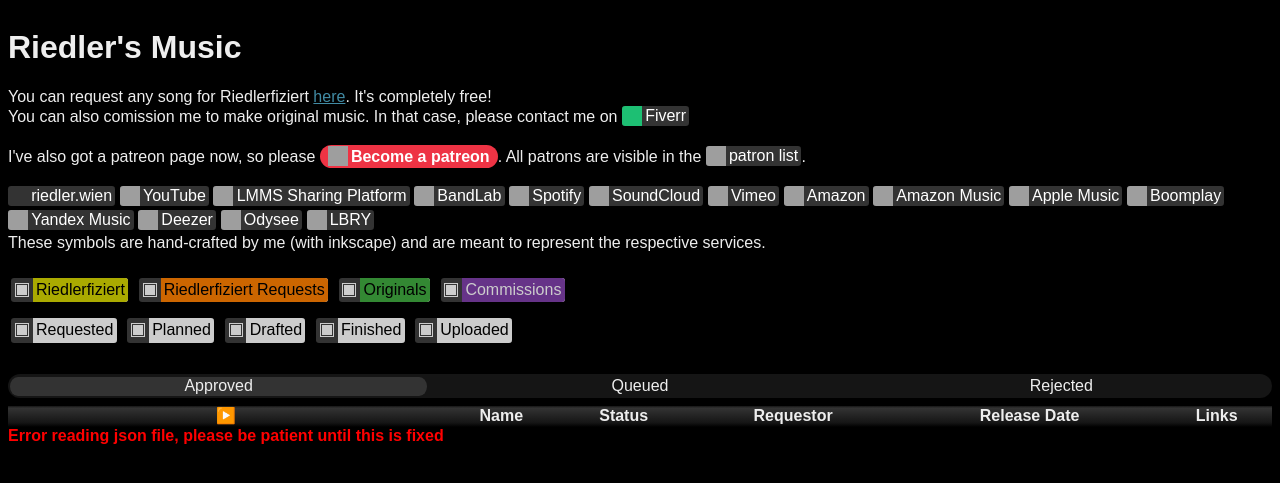
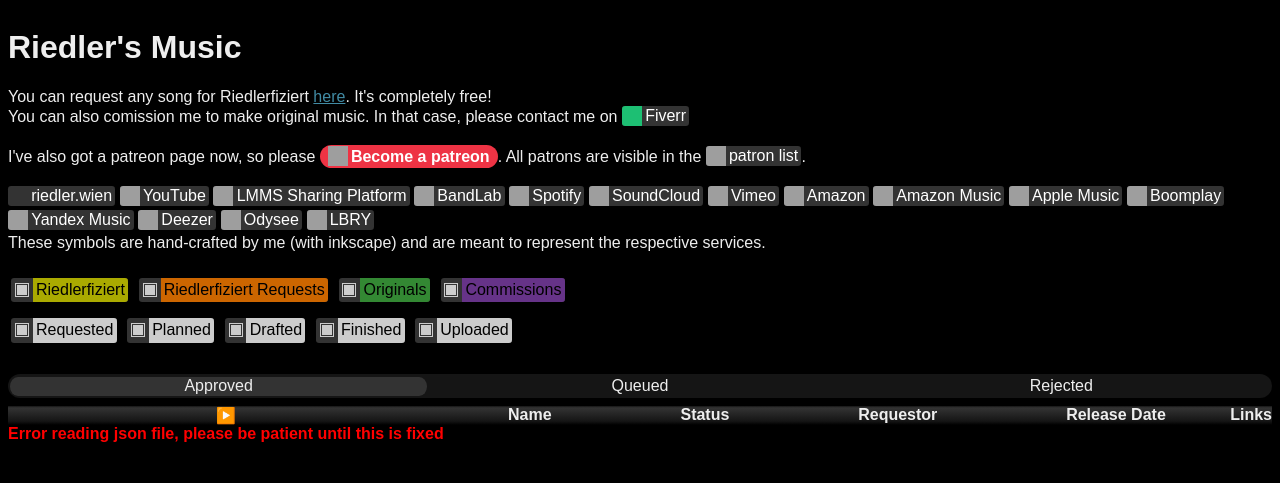
Before and after one commit to RiedleroD/riedler.wien-legacy, a PHP site: page / in a window 1280 px wide. Shown: the top 483 px of the page. Run offline with PHP 8.4, Linux system fonts and the light colour scheme; data that the repository does not hold is empty.

Commit message:
migrated from table to grid

```diff
--- a/index.php
+++ b/index.php
@@ -43,45 +35,54 @@
 				color:#EEE;
 				font-family:sans-serif;}
 			.maintable{
-				display:inline-table;
-				color:#000;}
-			.maintable>a:link,
-			.maintable>a:visited,
-			.maintable>a:link:hover,
-			.maintable>a:visited:hover,
-			.maintable>a{
-				display:table-row;
-				text-decoration:none;
-				color:#000;
-				position:relative;}
-			.maintable>a:first-child>div{
+				width:100%;
+				overflow:hidden;
+				display:inline-grid;}
+			.maintable.pub>span>a:nth-child(2n+1){
+				justify-content:center;}
+			.maintable:is(.queue,.rejected)>span>a:last-child{
+				justify-content:flex-end;}
+			.maintable.pub{
+				grid-template-columns:min-content auto auto auto auto min-content;}
+			.maintable:is(.queue,.reject){
+				grid-template-columns:auto auto;}
+			.maintable>div{
 				background:linear-gradient(to bottom,#151515 0%,#333 10%,#151515 80%,#000 100%);
 				color:#EEE;
-				border:none;}
-			.maintable>a>:nth-child(4){
-				border-right:none;}
-			.maintable>a[href]:not(:first-child):hover{
-				filter:brightness(1.2);
-				box-shadow:0 0 0.5em 0 #000;
-				z-index:1;}
-			.maintable>a[href]:not(:first-child):hover>*{
-				filter:brightness(0.9);}
-			.maintable>a>div{
-				display:table-cell;
-				padding:0 0 0.1em 0;
-				white-space:nowrap;}
-			.maintable.pub>a>div:first-child{
-				width:0;}
-			.maintable.pub>a>div:last-child{
-				vertical-align:middle;}
-			.maintable.pub>a:first-child>div{
+				border:none;
 				text-align:center;
 				font-weight:bold;}
-			.maintable.pub a>div>object{
+			.maintable>span{
+				display:contents;}
+			.maintable>span>a{
 				display:flex;
-				align-items:baseline;
+				padding:0 0 0.1em 0.1em;
+				background:inherit;
+				color:#000;
+				text-decoration:none;}
+			.maintable>span>a.ocomm{
+				color:#CCC;}
+			.maintable>span>:first-child{
+				margin-left:-0.5rem;
+				padding-left:0.7rem;
+				align-items:center;}
+			.maintable.pub>span:hover>a[href]:first-child{
+				filter:none;}
+			.maintable>span:hover>a[href]{
+				filter:brightness(1.2);
+				box-shadow:0.5em 0 0.5em 0 #000;
+				z-index:1;
+				color:#000;}
+			.maintable>span:hover>a[href]>*:not(audio){
+				filter:brightness(0.9);}
+			.maintable.pub>span>a:last-child{
+				align-self:stretch;}
+			.maintable>span>a>object{
+				display:flex;
+				align-items:center;
 				flex-direction:row-reverse;
-				justify-content:flex-start;}
+				justify-content:flex-start;
+				width:100%;}
 			a:link,
 			a:visited{
 				color:#418BA4;}
@@ -96,12 +97,13 @@
 				margin:0.5em 0.2em;
 				background-color:#333;
 				border-radius:0.2em;
-				overflow:hidden;
-				cursor:pointer;}
+				cursor:pointer;
+				overflow:hidden;}
 			input.filter+label>span{
 				padding:0.2em;
-				background-color:#CCC;
 				color:#000;}
+			input.filter+label>span:not(.r,.o,.rcomm,.ocomm){
+				background-color:#CCC;}
 			input.filter+label>b{
 				display:inline-block;
 				width:0.75em;
@@ -124,30 +126,24 @@
 				animation-delay:0.05s;
 				transition-delay:0s;
 				transition-duration:0.05s;}
-			.maintable>a{
-				transform-origin:left;
-				animation:appear 0.2s 1;
-				animation-fill-mode:forwards;}
-			#ocb:not(:checked)~.tabbed>.maintable .o,
-			#rcb:not(:checked)~.tabbed>.maintable .r,
-			#rcommcb:not(:checked)~.tabbed>.maintable .rcomm,
-			#ocommcb:not(:checked)~.tabbed>.maintable .ocomm,
-			#stat0cb:not(:checked)~.tabbed>.maintable .stat0,
-			#stat1cb:not(:checked)~.tabbed>.maintable .stat1,
-			#stat2cb:not(:checked)~.tabbed>.maintable .stat2,
-			#stat3cb:not(:checked)~.tabbed>.maintable .stat3,
-			#stat4cb:not(:checked)~.tabbed>.maintable .stat4{
-				animation:vanish 0.2s 1;
-				animation-fill-mode:forwards;}
+			#ocb:not(:checked)~.tabbed>.maintable>.o>a,
+			#rcb:not(:checked)~.tabbed>.maintable>.r>a,
+			#rcommcb:not(:checked)~.tabbed>.maintable>.rcomm>a,
+			#ocommcb:not(:checked)~.tabbed>.maintable>.ocomm>a,
+			#stat0cb:not(:checked)~.tabbed>.maintable>.stat0>a,
+			#stat1cb:not(:checked)~.tabbed>.maintable>.stat1>a,
+			#stat2cb:not(:checked)~.tabbed>.maintable>.stat2>a,
+			#stat3cb:not(:checked)~.tabbed>.maintable>.stat3>a,
+			#stat4cb:not(:checked)~.tabbed>.maintable>.stat4>a{
+				display:none;}
 			.o{
-				background-image:linear-gradient(to right,#383 10vw,#464 100vw);}
+				background-color:#383;}
 			.r{
-				background-image:linear-gradient(to right,#AA0 10vw,#883 100vw);}
+				background-color:#AA0;}
 			.rcomm{
-				background:linear-gradient(to right,#C60 10vw,#A43 100vw);}
+				background-color:#C60;}
 			.ocomm{
-				background:linear-gradient(to right,#638 10vw,#436 100vw);
-				color:#CCC !important;}
+				background-color:#638;}
 			.btn{
 				height:1em;
 				width:1em;
@@ -236,13 +228,13 @@
 				box-shadow:inset 0 0 1em #000;}
 			.tabbed>.maintable{
 				width:100%;
-				transform:translate(0);
-				transition:transform 0.2s;
+				margin-left:0;
+				transition:margin-left 0.2s;
 				transition-timing-function:cubic-bezier(.77,0,.18,1);}
-			#tab_2:checked~.tabbed>.maintable{
-				transform:translateX(-100%);}
-			#tab_3:checked~.tabbed>.maintable{
-				transform:translateX(-200%);}
+			#tab_2:checked~.tabbed>.maintable:first-child{
+				margin-left:-100%;}
+			#tab_3:checked~.tabbed>.maintable:first-child{
+				margin-left:-200%;}
 			input[name="tabs"]{
 				display:none;}
 			.tabnav{
@@ -330,20 +322,18 @@
 		</div>
 		<div class="tabbed">
 			<div class="maintable pub">
-				<a>
 				<div>▶️</div>
 				<div>Name</div>
 				<div>Status</div>
 				<div>Requestor</div>
 				<div>Release Date</div>
 				<div>Links</div>
-				</a>
 				<?php
 					function create_table($data,$linking_data,$ispub){
 						if($data==NULL){
-							echo "<a><div><b style='color:red'>Error reading json file, please be patient until this is fixed</b></div></a>\n";
+							echo "<a><b style='color:red'>Error reading json file, please be patient until this is fixed</b></a>\n";
 						}else if($linking_data==NULL){
-							echo "<a><div><b style='color:red'>Error reading linking information, please be patient until this is fixed</b></div></a>\n";
+							echo "<a><b style='color:red'>Error reading linking information, please be patient until this is fixed</b></a>\n";
 						}else{
 							$stati=["Requested","Planned","Drafted","Finished","Uploaded"];
 							$i=count($data);
@@ -369,7 +359,7 @@
 									}
 									$anysource=false;
 									if(array_key_exists("dl",$row[5])){
-										$sources="<div class=\"miniplayer\"><button type=\"submit\" class=\"btn play\"></button><audio controls preload=none>";
+										$sources="<audio controls preload=none>";
 										foreach($row[5]["dl"] as $fn => $fexts){
 											foreach($fexts as $fext){
 												$urlfn=urlencode($fn);
@@ -380,17 +370,19 @@
 									}
 									if(!$anysource){
 										$sources="";
+										$mpip="";
 									}else{
-										$sources.="</audio></div>";
+										$mpip="<input type=\"radio\" id=\"mp$i\" class=\"mpip\" name=\"miniplayer\"></input><label for=\"mp$i\" class=\"btn play\"></label>";
+										$sources.="</audio>";
 									}
-									echo "<a class=\"$row[0] stat$stat\" href=\"./play/?id=$i\"><div>$sources</div><div>$row[1]</div><div>$stati[$stat]</div><div>$row[3]&nbsp;</div><div>$row[4]&nbsp;</div><div>$lnks</div></a>";
+									echo "<span class=\"$row[0] stat$stat\"><a href=\"./play/?id=$i\">$mpip$sources</a><a href=\"./play/?id=$i\">$row[1]</a><a href=\"./play/?id=$i\">$stati[$stat]</a><a href=\"./play/?id=$i\">$row[3]&nbsp;</a><a href=\"./play/?id=$i\">$row[4]&nbsp;</a><a href=\"./play/?id=$i\">$lnks</a></span>";
 								}else{
 									if(array_key_exists(3,$row)){
 										$lnk=" href=\"$row[3]\"";
 									}else{
 										$lnk="";
 									}
-									echo "<a class=\"$row[0] stat$stat\"$lnk><div>$row[1]</div><div>$row[2]&nbsp;</div></a>";
+									echo "<span class=\"$row[0] stat$stat\"><a$lnk>$row[1]</a><a$lnk>$row[2]&nbsp;</a></span>";
 								}
 							}
 						}
@@ -399,19 +391,15 @@
 				?>
 			</div><!--
 			--><div class="maintable queue">
-				<a>
 				<div>Name</div>
 				<div>Requestor</div>
-				</a>
 				<?php
 					create_table($wldata,$linking_data,false);
 				?>
 			</div><!--
 			--><div class="maintable reject">
-				<a>
 				<div>Name</div>
 				<div>Requestor</div>
-				</a>
 				<?php
 					create_table($rjdata,$linking_data,false);
 				?>
```
Also changed, not shown: other parts of index.php (+12 -24 lines). Lines whose indentation alone changed are shown as unchanged.
